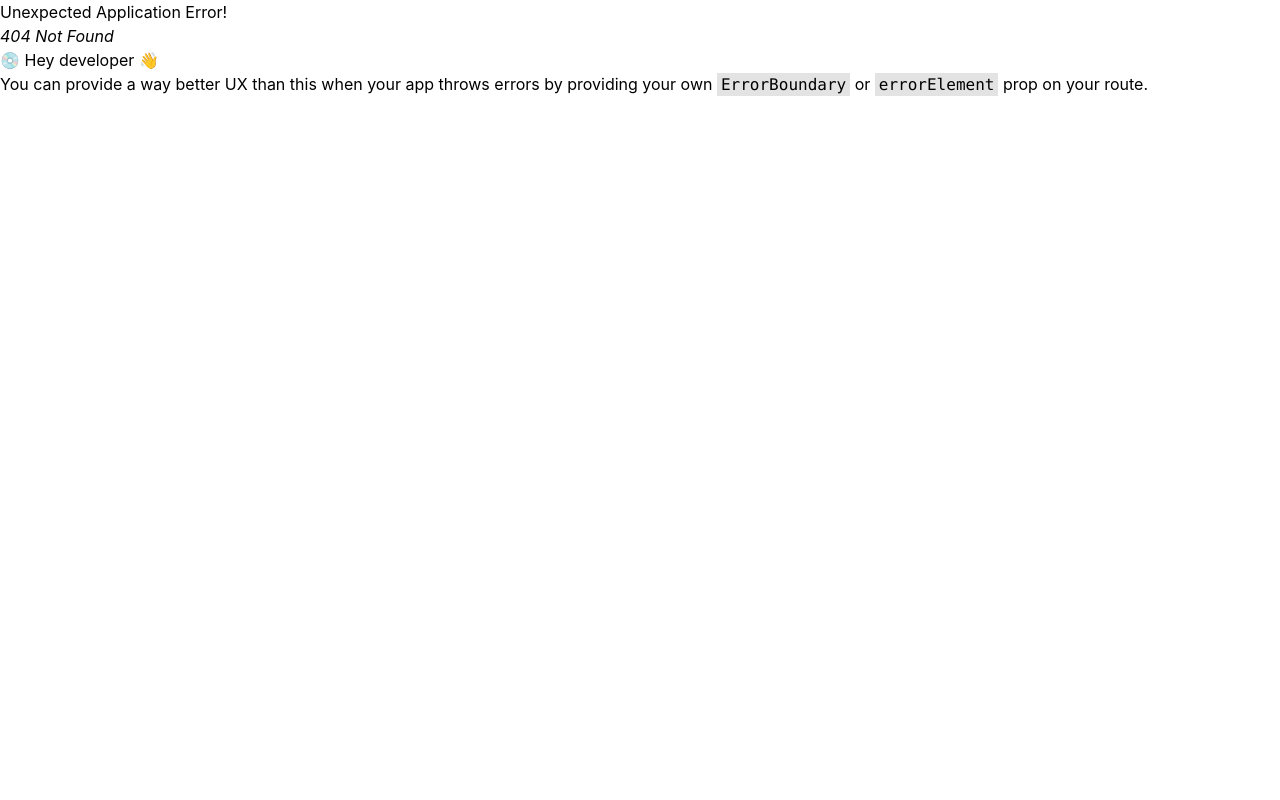
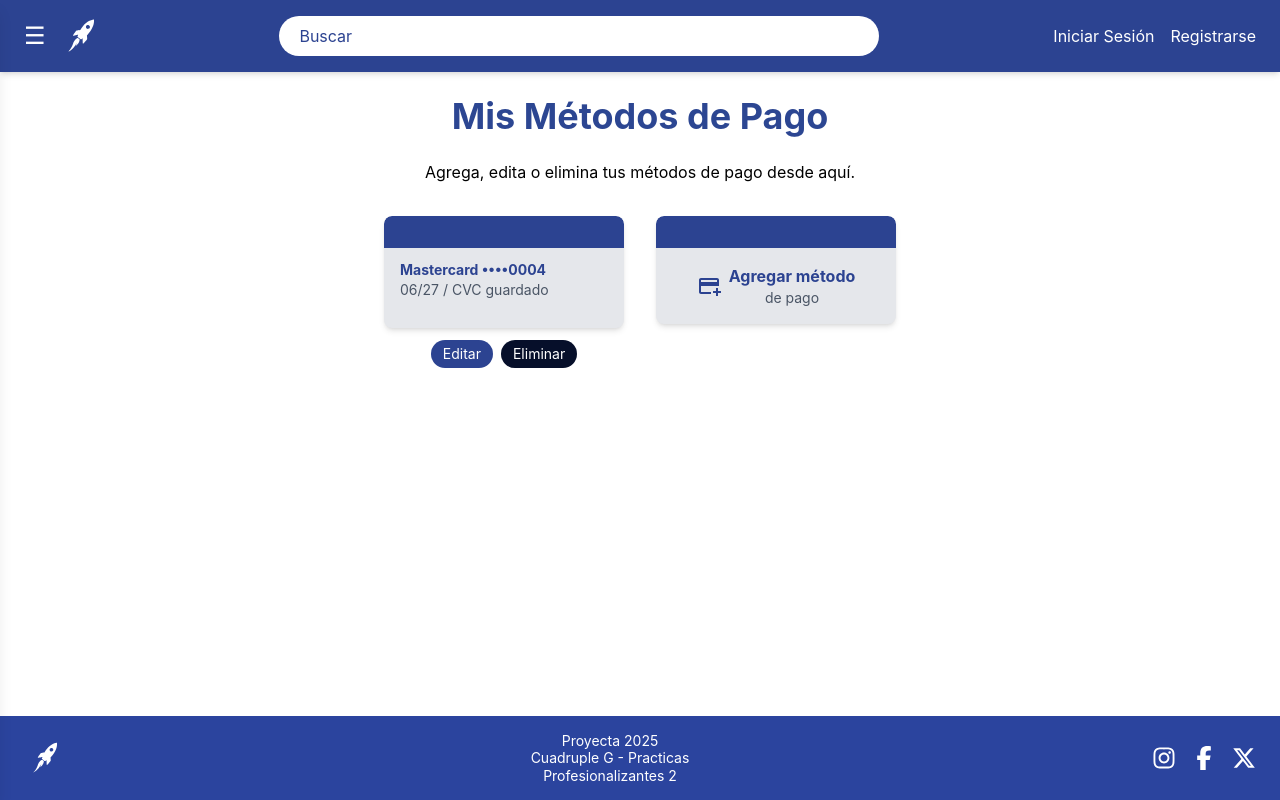
Before and after one commit to jo0nnie/proyecta, a React (Vite) app: page /metodosdepago in a window 1280 px wide. Before the commit this address had no page. Built offline with nearby package versions, Linux system fonts and the light colour scheme.

Commit message:
se agrego la pagina Metodos de pago y se modifico el componente button agregando el evento onClick

```diff
--- a/src/components/Button.jsx
+++ b/src/components/Button.jsx
@@ -1,9 +1,10 @@
-export default function Button({ type, text }) {
+export default function Button({ type, text, onClick }) {
   return (
     <div>
     <button
       type={type}
       className="py-2 px-6 bg-primary-500 text-dark-logo text-size-base font-medium rounded-[12px] shadow-md hover:bg-primary-600 transition-all duration-200 mx-auto block font-family-inter cursor-pointer"
+      onClick={onClick}
     >
       {text}
     </button>
--- a/src/components/SideBar/config.js
+++ b/src/components/SideBar/config.js
@@ -9,5 +9,5 @@ export const config = [
 
 export const configDrop = [
     {title: "Perfil", path: "/perfil"},
-    {title: "Metodos de Pago", path: "/"}
+    {title: "Metodos de Pago", path: "/metodosdepago"}
 ]
--- /dev/null
+++ b/src/pages/MetodosdePago/MetodosdePagoScreen.jsx
@@ -0,0 +1,143 @@
+import { useState } from "react";
+import { Button } from "../../components";
+import MetodoPagoCard from "../../components/MetodoPagoCard";
+
+export default function MetodosdePagoScreen() {
+  const [metodos, setMetodos] = useState([
+    {
+      tipo: "Mastercard",
+      terminacion: "0004",
+      vencimiento: "06/27",
+      cvcGuardado: true,
+    },
+  ]);
+
+  const [mostrarFormulario, setMostrarFormulario] = useState(false);
+  const [nuevoMetodo, setNuevoMetodo] = useState({
+    tipo: "",
+    terminacion: "",
+    vencimiento: "",
+    cvcGuardado: false,
+  });
+
+  const handleInputChange = (e) => {
+    const { name, value, type, checked } = e.target;
+    setNuevoMetodo((prev) => ({
+      ...prev,
+      [name]: type === "checkbox" ? checked : value,
+    }));
+  };
+
+  const agregarMetodo = () => {
+    if (
+      nuevoMetodo.tipo &&
+      nuevoMetodo.terminacion &&
+      nuevoMetodo.vencimiento
+    ) {
+      setMetodos([...metodos, nuevoMetodo]);
+      setNuevoMetodo({
+        tipo: "",
+        terminacion: "",
+        vencimiento: "",
+        cvcGuardado: false,
+      });
+      setMostrarFormulario(false);
+    } else {
+      alert("Por favor completá todos los campos.");
+    }
+  };
+
+  const eliminarMetodo = (index) => {
+    const nuevos = metodos.filter((_, i) => i !== index);
+    setMetodos(nuevos);
+  };
+
+  return (
+    <div container mx-auto p-4>
+      <div>
+        <h2 className="text-3xl md:text-4xl font-bold text-[#2C4692] m-4 p-2 text-center">
+          Mis Métodos de Pago
+        </h2>
+        <p className="mt-1 text-black text-center">
+          Agrega, edita o elimina tus métodos de pago desde aquí.
+        </p>
+      </div>
+
+      <div className="flex justify-center items-start gap-8">
+        <div className="flex gap-8 m-8 flex-wrap">
+          {metodos.map((m, idx) => (
+            <MetodoPagoCard
+              key={idx}
+              tipo={m.tipo}
+              terminacion={m.terminacion}
+              vencimiento={m.vencimiento}
+              cvcGuardado={m.cvcGuardado}
+              onEditar={() => alert("Simulación de edición")}
+              onEliminar={() => eliminarMetodo(idx)}
+            />
+          ))}
+          <MetodoPagoCard
+            esAgregar={true}
+            onEditar={() => setMostrarFormulario(true)}
+          />
+        </div>
+        {mostrarFormulario && (
+          <div className="mt-6 p-4 rounded border shadow-md max-w-md flex-grow ml-8">
+            <h3 className="font-bold text-[#2C4391] mb-3">
+              Nuevo método de pago
+            </h3>
+            <input
+              type="text"
+              name="tipo"
+              placeholder="Tipo de tarjeta (Visa, etc)"
+              value={nuevoMetodo.tipo}
+              onChange={handleInputChange}
+              className="border p-2 mb-2 block w-full"
+            />
+            <input
+              type="text"
+              name="terminacion"
+              placeholder="Últimos 4 dígitos"
+              value={nuevoMetodo.terminacion}
+              onChange={handleInputChange}
+              className="border p-2 mb-2 block w-full"
+            />
+            <input
+              type="text"
+              name="vencimiento"
+              placeholder="Vencimiento (MM/AA)"
+              value={nuevoMetodo.vencimiento}
+              onChange={handleInputChange}
+              className="border p-2 mb-2 block w-full"
+            />
+            <label className="flex items-center gap-2 text-sm mb-3">
+              <input
+                type="checkbox"
+                name="cvcGuardado"
+                checked={nuevoMetodo.cvcGuardado}
+                onChange={handleInputChange}
+              />
+              Guardar CVC
+            </label>
+            <div className="flex gap-3">
+              <Button type="button" text="Guardar" onClick={agregarMetodo} />
+              <Button
+                type="button"
+                text="Cancelar"
+                onClick={() => {
+                  setMostrarFormulario(false);
+                  setNuevoMetodo({
+                    tipo: "",
+                    terminacion: "",
+                    vencimiento: "",
+                    cvcGuardado: false,
+                  });
+                }}
+              />
+            </div>
+          </div>
+        )}
+      </div>
+    </div>
+  );
+}
--- a/src/pages/index.jsx
+++ b/src/pages/index.jsx
@@ -11,6 +11,7 @@ import PerfilEmprendimientosScreen from "./PerfilEmprendimiento/PerfilEmprendimi
 import PerfilUsuarioScreen from "./PerfilUsuario/PerfilUsuarioScreen";
 import DashboardScreen from "./Dashboard/DashboardScreen";
 import CrearEmprendimientoScreen from "./Emprendimientos/CrearEmprendimientoScreen";
+import MetodosdePagoScreen from "./MetodosdePago/metodosdePagoScreen";
 export {
   LoginScreen,
   RegisterScreen,
@@ -24,5 +25,6 @@ export {
   PerfilEmprendimientosScreen,
   PerfilUsuarioScreen,
   DashboardScreen,
-  CrearEmprendimientoScreen
+  CrearEmprendimientoScreen,
+  MetodosdePagoScreen
 };
--- a/src/router.jsx
+++ b/src/router.jsx
@@ -1,5 +1,5 @@
 import { createBrowserRouter } from "react-router";
-import { AjustesScreen, CategoriasScreen, EmprendimientosScreen, FavoritosScreen, HistorialScreen, HomeScreen, LoginScreen, PagoScreen, PerfilEmprendimientosScreen, PerfilUsuarioScreen, RegisterScreen, CrearEmprendimientoScreen, DashboardScreen } from "./pages";
+import { AjustesScreen, CategoriasScreen, EmprendimientosScreen, FavoritosScreen, HistorialScreen, HomeScreen, LoginScreen, PagoScreen, PerfilEmprendimientosScreen, PerfilUsuarioScreen, RegisterScreen, CrearEmprendimientoScreen, DashboardScreen, MetodosdePagoScreen } from "./pages";
 import AuthLayout from "./components/layouts/AuthLayout";
 import MainLayout from "./components/layouts/MainLayout";
 
@@ -61,6 +61,10 @@ export const router = createBrowserRouter([
             path: "/dashboard",
             element: <DashboardScreen />,
           },
+          {
+            path: "/metodosdepago",
+            element: <MetodosdePagoScreen />,
+          },
 
         ],
       },
```
Also changed, not shown: src/components/MetodoPagoCard.jsx (+6 -2 lines).
